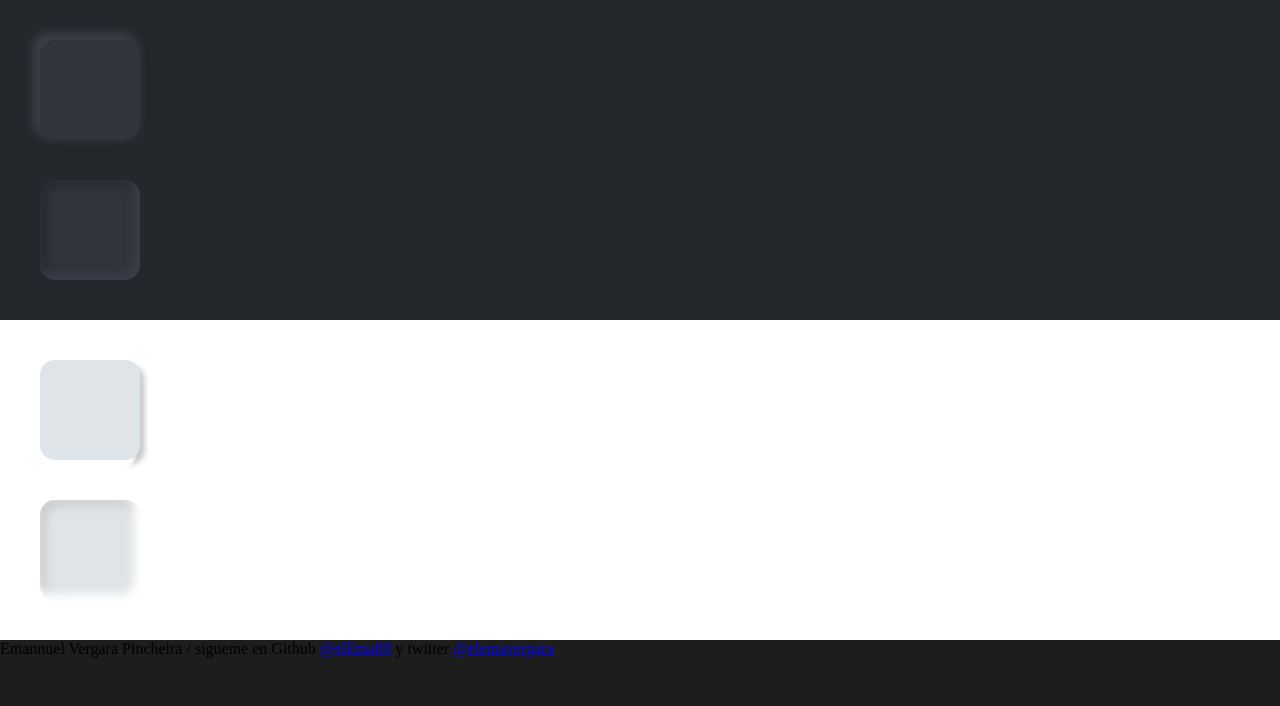
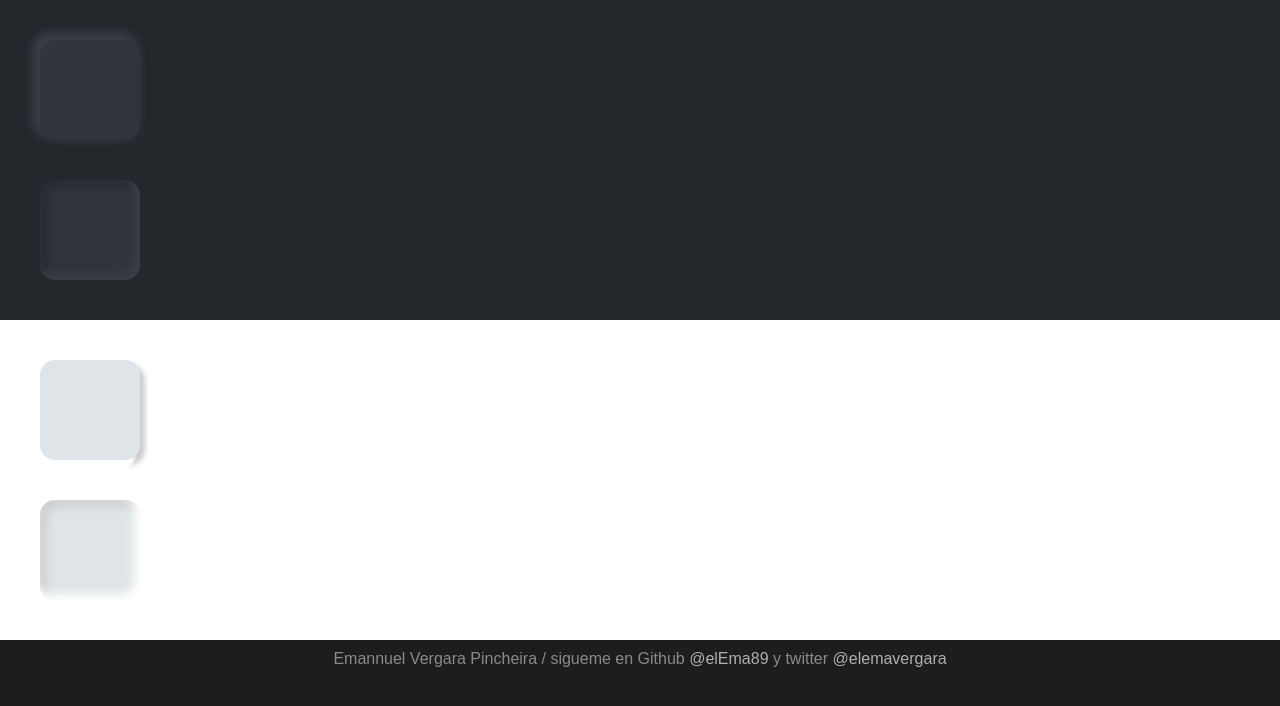
Before and after one commit to elEma89/HTML-CSS-JS, a plain HTML site: page Neomorphism/neo1.html in a window 1280 px wide. Drawn offline with Linux system fonts and the light colour scheme.

Commit message:
Update estiloneo.css

```diff
--- a/Neomorphism/estiloneo.css
+++ b/Neomorphism/estiloneo.css
@@ -62,3 +62,17 @@ body {
     border-radius: 15px;
     box-shadow: inset -5px -5px 10px 1px #fff, inset 5px 5px 10px 1px #ccc;
 }
+
+footer {
+    font-family: Arial, Helvetica, sans-serif;
+    text-align: center;
+    text-decoration: none;
+    color: rgb(138, 138, 138);
+    margin: 10px;
+    margin-bottom: 10px;
+}
+
+a {
+    text-decoration: none;
+    color: rgb(175, 175, 175);
+}
```
